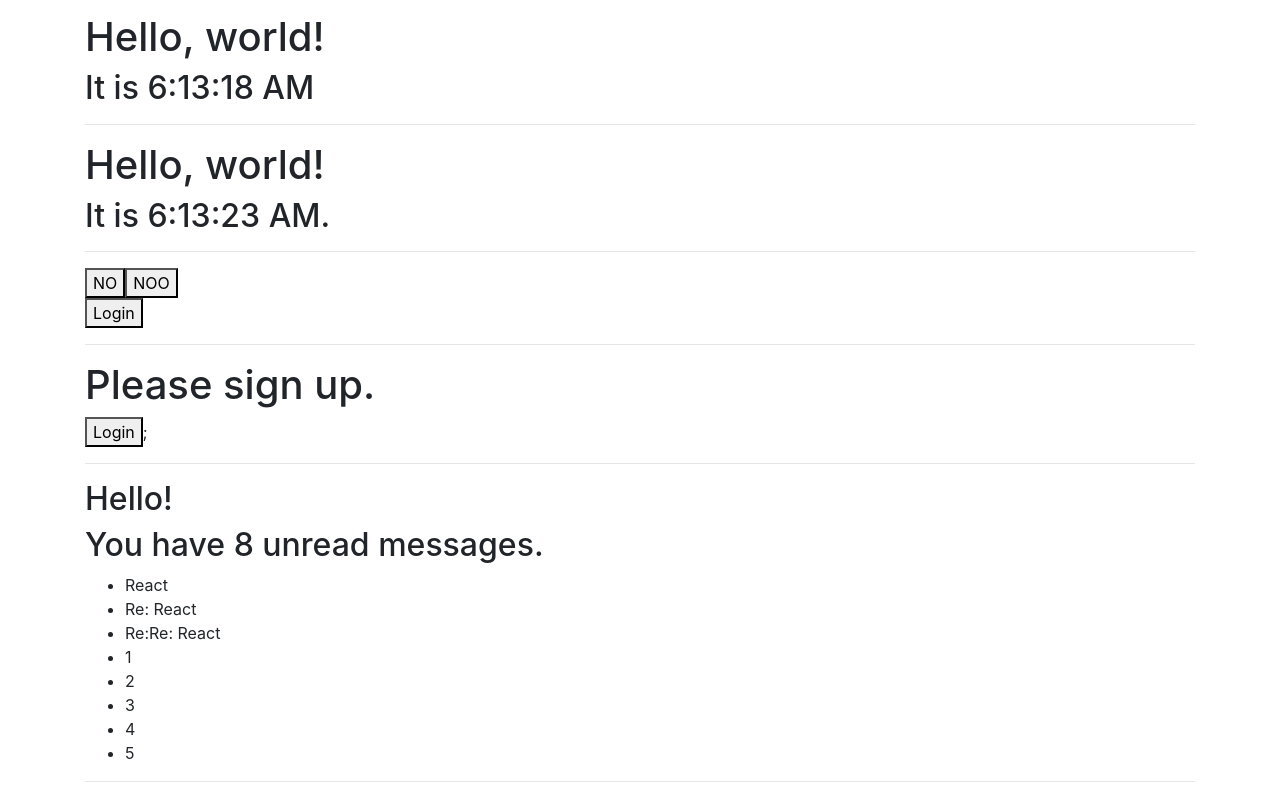
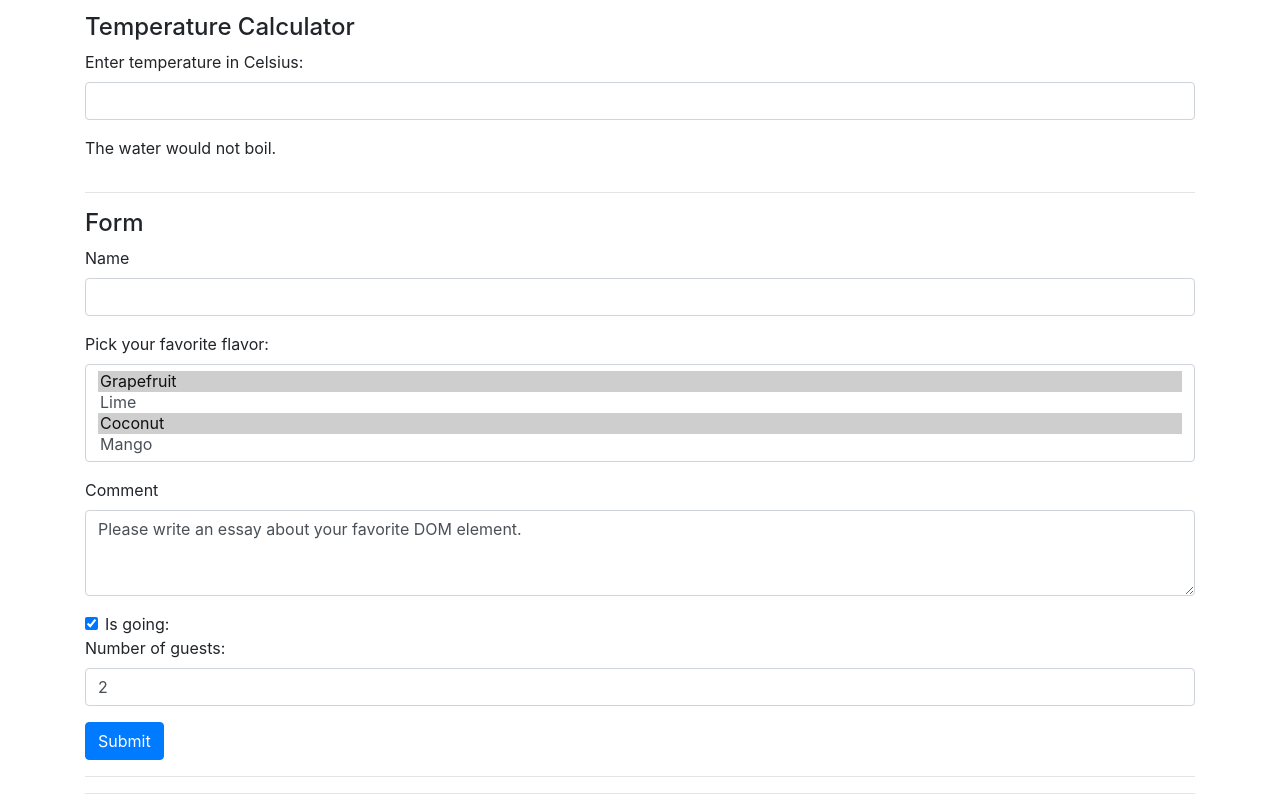
Before and after one commit to wakidur/reactjs.io, a React (Create React App) app in the folder crash-course-todo-1.1.1/: page / in a window 1280 px wide. Shown: the part 640-1440 px from the top of the page. Built offline with nearby package versions, Linux system fonts and the light colour scheme.

Commit message:
lifting-state-up

```diff
--- /dev/null
+++ b/crash-course-todo-1.1.1/src/components/pages/main-concepts/Calculator.jsx
@@ -0,0 +1,36 @@
+import React, { Component } from 'react';
+import PropTypes from 'prop-types';
+import BoilingVerdict from './child/BoilingVerdict';
+
+export default class Calculator extends Component {
+  // static propTypes = {
+  //     prop: PropTypes
+  // }
+
+  state = {
+    temperature: '',
+  };
+
+  handleChange = (e) => {
+    this.setState({ temperature: e.target.value });
+  };
+
+  render() {
+    const { temperature } = this.state;
+    return (
+      <fieldset>
+        <div className="form-group">
+          <label htmlFor="temperature">Enter temperature in Celsius:</label>
+          <input
+            type="text"
+            id="temperature"
+            className="form-control"
+            value={temperature}
+            onChange={this.handleChange}
+          />
+        </div>
+        <BoilingVerdict celsius={parseFloat(temperature)} />
+      </fieldset>
+    );
+  }
+}
--- a/crash-course-todo-1.1.1/src/components/pages/main-concepts/Forms.jsx
+++ b/crash-course-todo-1.1.1/src/components/pages/main-concepts/Forms.jsx
@@ -0,0 +1,163 @@
+// step-1
+
+import React, { Component } from 'react';
+
+export default class Forms extends Component {
+  state = {
+    name: '',
+    comment: 'Please write an essay about your favorite DOM element.',
+    dropdown: [],
+    isGoing: true,
+    numberOfGuests: 2,
+  };
+  constructor(props) {
+    super(props);
+  }
+
+  handleNameChange = (event) => {
+    console.log(event.target.value);
+    this.setState({ name: event.target.value });
+    console.log(this.state.name);
+  };
+
+  handleCommentChange = (event) => {
+    console.log(event.target.value);
+    this.setState({ comment: event.target.value });
+    console.log(this.state.comment);
+  };
+  handleDropdownChange = (event) => {
+    console.log(event.target.value);
+    this.setState({ dropdown: event.target.value });
+    console.log(this.state.dropdown);
+  };
+
+  handleIsGoingChange = (event) => {
+    const target = event.target;
+    const value = target.type === 'checkbox' ? target.checked : target.value;
+    const name = target.name;
+
+    this.setState({
+      [name]: value,
+    });
+  };
+
+  getSelectValues = (select) => {
+    let result = [];
+    let opt;
+    const options = select.target && select.target.options;
+
+    for (let i = 0; i < options.length; i++) {
+      opt = options[i];
+      if (opt.selected) {
+        result.push(opt.value || opt.text);
+      }
+    }
+    this.setState({
+      dropdown: result,
+    });
+  };
+
+  handleInputChange = (event) => {
+    const target = event.target;
+    const value = target.type === 'checkbox' ? target.checked : target.value;
+    const name = target.name;
+    this.setState({
+      [name]: value,
+    });
+  };
+
+  handleSubmit = (event) => {
+    event.preventDefault();
+    console.log(`${this.state.comment}`);
+    console.log(`${this.state.name}`);
+    console.log(`${this.state.dropdown}`);
+    console.log(`${this.state.checked}`);
+    console.log(`${this.state.numberOfGuests}`);
+
+    console.log(this.state);
+  };
+  // nfn
+
+  render() {
+    return (
+      <div>
+        {/* <h6>{this.state.name}</h6>
+        <h6>{this.state.comment}</h6> */}
+        <form onSubmit={this.handleSubmit}>
+          <div className="form-group">
+            <label htmlFor="name">Name</label>
+            <input
+              type="text"
+              name="name"
+              onChange={this.handleInputChange}
+              className="form-control"
+              id="name"
+              aria-describedby="name"
+            />
+          </div>
+          <div className="form-group">
+            <label htmlFor="dropdown">Pick your favorite flavor:</label>
+            <select
+              multiple={true}
+              //   defaultValue={this.state.dropdown} // Single value select
+
+              defaultValue={['coconut', 'grapefruit']}
+              name="dropdown"
+              className="form-control"
+              id="dropdown"
+              onChange={this.getSelectValues}
+            >
+              <option value="grapefruit">Grapefruit</option>
+              <option value="lime">Lime</option>
+              <option value="coconut">Coconut</option>
+              <option value="mango">Mango</option>
+            </select>
+          </div>
+          <div className="form-group">
+            <label htmlFor="comment">Comment</label>
+            <textarea
+              name="comment"
+              value={this.state.comment}
+              onChange={this.handleCommentChange}
+              className="form-control"
+              id="comment"
+              rows="3"
+            ></textarea>
+          </div>
+
+          <div className="form-check">
+            <input
+              className="form-check-input"
+              type="checkbox"
+              name="isGoing"
+              checked={this.state.isGoing}
+              id="isGoing"
+              onChange={this.handleIsGoingChange}
+            />
+            <label className="form-check-label" htmlFor="isGoing">
+              Is going:
+            </label>
+          </div>
+          <div className="form-group">
+            <label htmlFor="numberOfGuests">Number of guests:</label>
+            <input
+              type="number"
+              className="form-control"
+              name="numberOfGuests"
+              id="numberOfGuests"
+              value={this.state.numberOfGuests}
+              placeholder="Number Of Guests"
+              onChange={this.handleIsGoingChange}
+            />
+          </div>
+          <button type="submit" className="btn btn-primary">
+            Submit
+          </button>
+        </form>
+
+        <hr />
+        <hr />
+      </div>
+    );
+  }
+}
--- a/crash-course-todo-1.1.1/src/components/pages/main-concepts/StateAndLifecycle.jsx
+++ b/crash-course-todo-1.1.1/src/components/pages/main-concepts/StateAndLifecycle.jsx
@@ -6,6 +6,8 @@ import HandlingEvents from './HandlingEvents';
 import LoginControl from './LoginControl';
 import Mailbox from './child/Mailbox';
 import WarningBanner from './child/WarningBanner';
+import Forms from './Forms';
+import Calculator from './Calculator';
 
 export default class StateAndLifecycle extends Component {
   state = {
@@ -37,6 +39,13 @@ export default class StateAndLifecycle extends Component {
     this.setState((state) => ({ showWarning: !state.showWarning }));
   };
 
+  deleteRow(id, e) {
+    console.log(id);
+    console.log(e);
+    console.log(e.target);
+    console.log(e.target.id);
+  }
+
   render() {
     const sidebar = (
       <ul>
@@ -53,6 +62,12 @@ export default class StateAndLifecycle extends Component {
     ));
     return (
       <div>
+        <h4>Temperature Calculator</h4>
+        <Calculator/>
+        <hr/>
+
+        <h4>Form</h4>
+        <Forms />
         <Clock date={new Date()} />
         <hr />
         <ClockClass />
@@ -74,6 +89,14 @@ export default class StateAndLifecycle extends Component {
           <hr />
           {content}
         </div>
+        <hr />
+        <ul>
+          {this.state.posts.map((item) => (
+            <li onClick={(e) => this.deleteRow(item.id, e)} key={item.id}>
+              {item.title}
+            </li>
+          ))}
+        </ul>
       </div>
     );
   }
--- /dev/null
+++ b/crash-course-todo-1.1.1/src/components/pages/main-concepts/child/BoilingVerdict.jsx
@@ -0,0 +1,14 @@
+import React from 'react';
+import PropTypes from 'prop-types';
+
+function BoilingVerdict(props) {
+    console.log(props);
+  if (props.celsius >= 100) return <p>The water would boil.</p>;
+  else return <p>The water would not boil.</p>;
+}
+
+BoilingVerdict.propTypes = {
+  celsius: PropTypes.number,
+};
+
+export default BoilingVerdict;
--- /dev/null
+++ b/crash-course-todo-1.1.1/src/components/pages/main-concepts/liftingStateUp.jsx
@@ -0,0 +1,3 @@
+function B(params) {
+
+}
```
